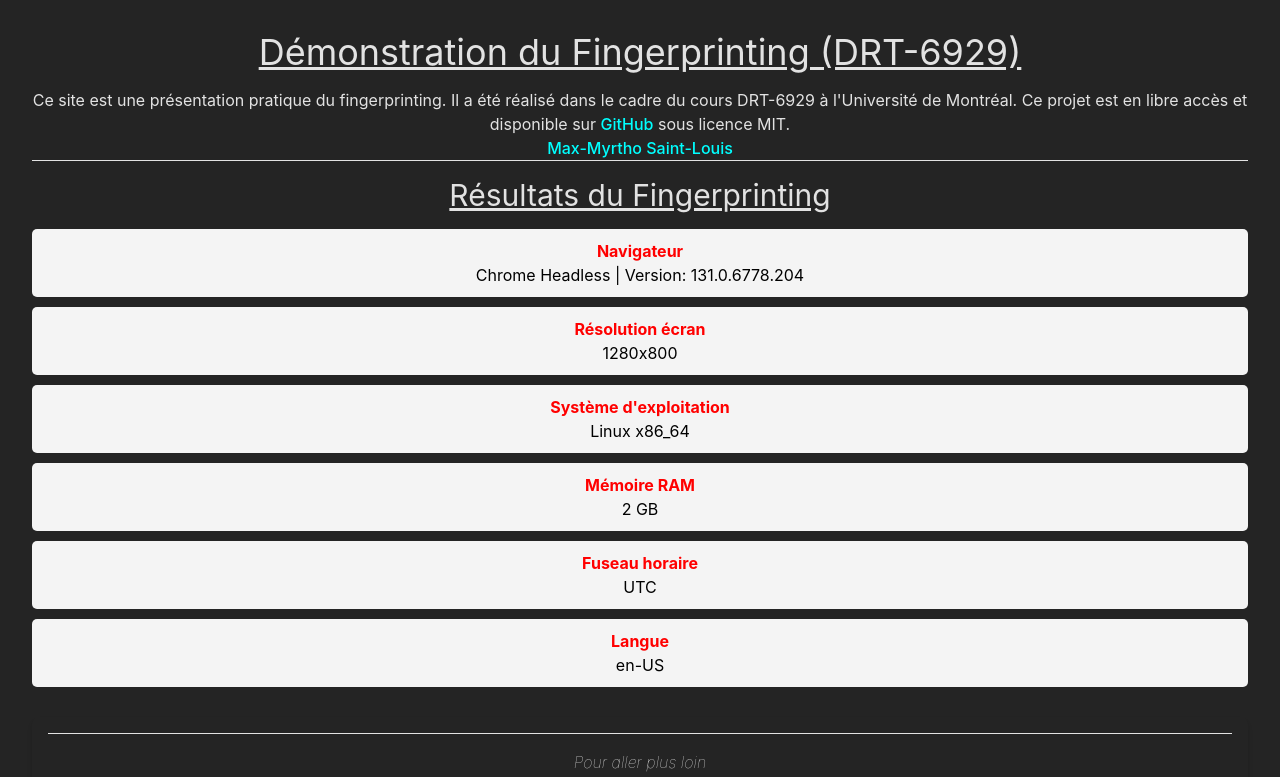
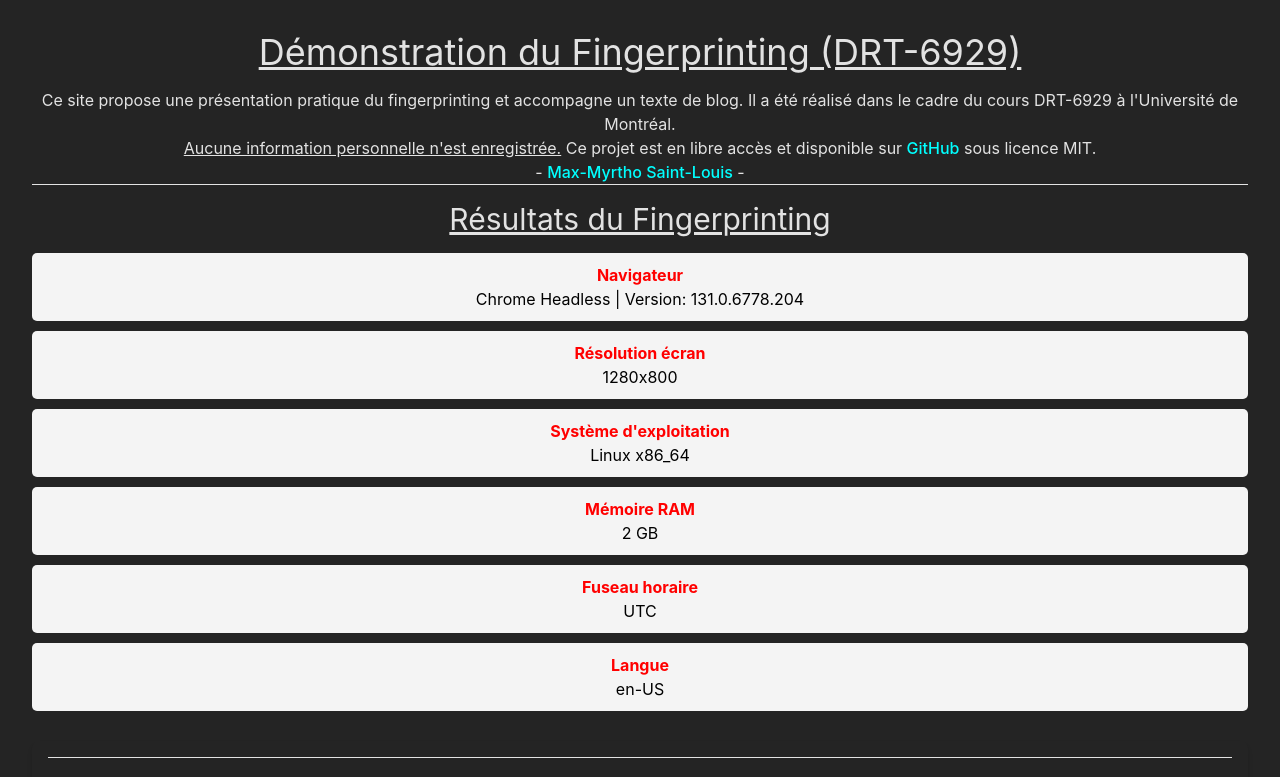
Before and after one commit to Max-Myrtho/fingerprinting-drt-6929, a React (Vite) app: page / in a window 1280 px wide. Shown: the top 777 px of the page. Built offline with nearby package versions, Linux system fonts and the light colour scheme.

Commit message:
Correction du texte

```diff
--- a/src/Home.tsx
+++ b/src/Home.tsx
@@ -2,13 +2,11 @@ const Home = () => {
   return (
     <div className='mb-4'>
       <h2 className='text-center text-4xl mb-4 underline'>Démonstration du Fingerprinting (DRT-6929)</h2>
-      {/* <p>Ce site accompagne le texte <a href="#" target="_blank">[Titre du texte]</a> en proposant une présentation pratique du fingerprinting.
-        Il a été réalisé dans le cadre du cours DRT-6929 à l'Université de Montréal.
-        Ce projet est en libre accès et disponible sur <a href="#" target="_blank">GitHub</a> sous licence MIT.</p> */}
-        <p>Ce site est une présentation pratique du fingerprinting.
-        Il a été réalisé dans le cadre du cours DRT-6929 à l'Université de Montréal.
-        Ce projet est en libre accès et disponible sur <a href="https://github.com/Max-Myrtho/fingerprinting-drt-6929" target="_blank">GitHub</a> sous licence MIT.</p>
-        <a href="https://maxmyrtho.me" target="_blank">Max-Myrtho Saint-Louis</a>
+      {/* <p>Ce site accompagne le texte <a href="#" target="_blank">Le fingerprinting : une arme à double tranchant pour la vie privée.</a> en proposant une présentation pratique du fingerprinting. */}
+        <p>Ce site propose une présentation pratique du fingerprinting et accompagne un texte de blog.
+          Il a été réalisé dans le cadre du cours DRT-6929 à l'Université de Montréal.
+          <br/><u>Aucune information personnelle n'est enregistrée.</u> Ce projet est en libre accès et disponible sur <a href="https://github.com/Max-Myrtho/fingerprinting-drt-6929" target="_blank">GitHub</a> sous licence MIT.</p>
+        - <a href="https://maxmyrtho.me" target="_blank">Max-Myrtho Saint-Louis</a> -
          <hr/>
     </div>
   )
```
